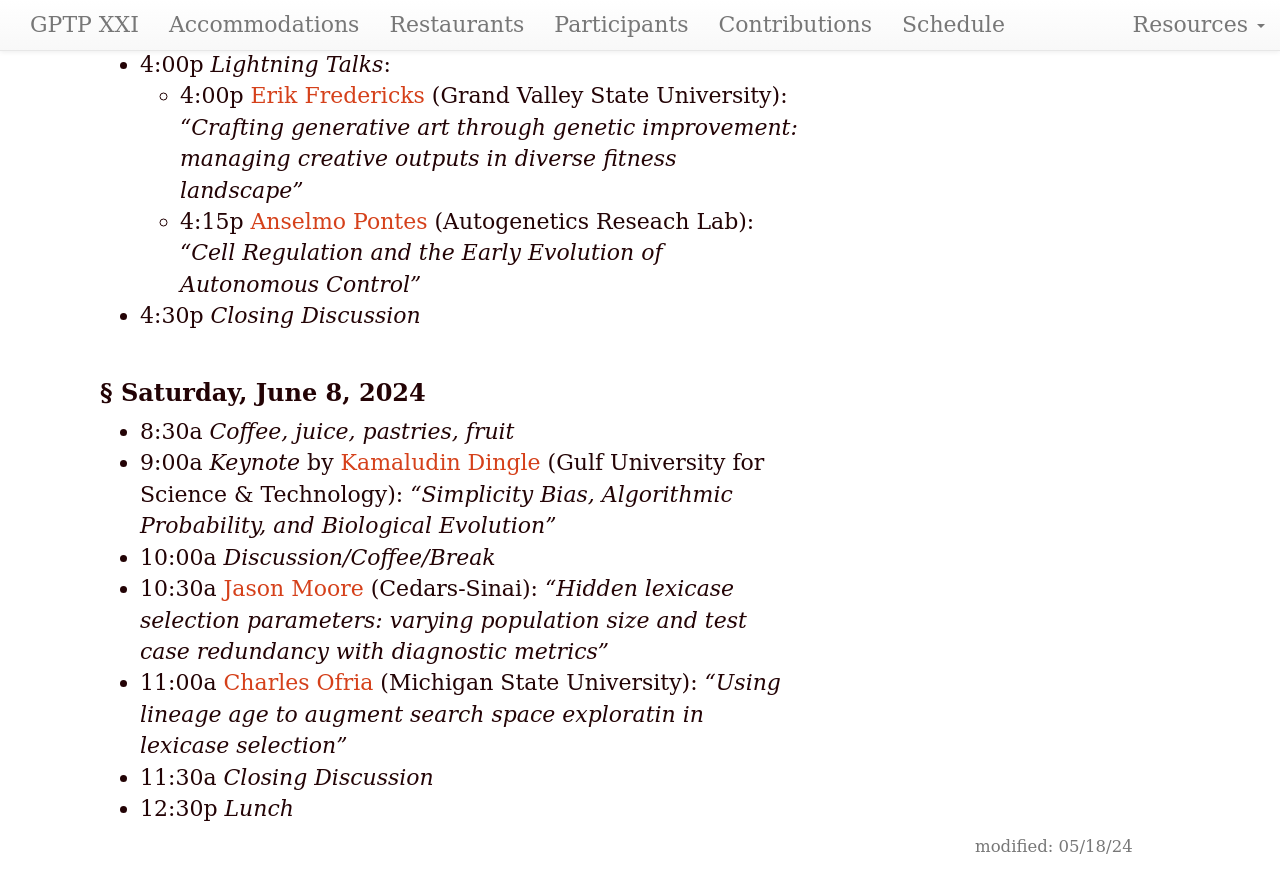
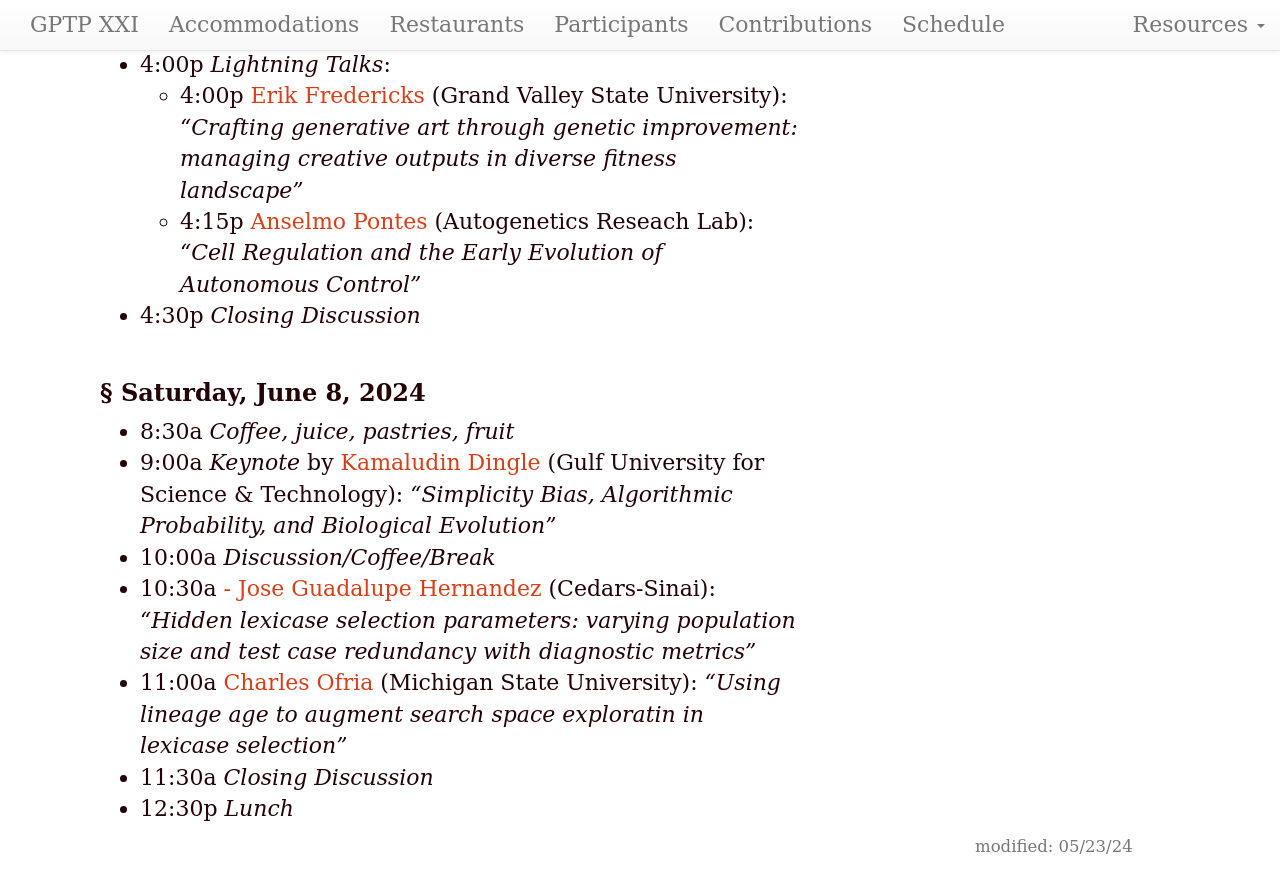
Before and after one commit to GPTP-workshop/gptp-workshop.github.io, a Jekyll site: the page built from schedule.md, in a window 1280 px wide and 900 px high, scrolled down 2831 px. Shown: the top 893 px of the window. Built offline with Jekyll 4.4.1, drawn with Linux system fonts in a browser that asks for light colours; our own code applies the rules of GitHub Pages for plain Markdown files.

Commit message:
Update schedule.md

```diff
--- a/schedule.md
+++ b/schedule.md
@@ -1,6 +1,6 @@
 ---
 layout: default
-updated: "May 18, 2024"
+updated: "May 23, 2024"
 roman: "XXI"
 dates: "June 06-08, 2024"
 ---
@@ -61,7 +61,7 @@ GPTP-2024 will be held at the main campus of University of Michigan, Weiser Hall
 - 8:30a _Coffee, juice, pastries, fruit_
 - 9:00a _Keynote_ by [Kamaludin Dingle](https://www.gust.edu.kw/faculty-staff/Dingle.K) (Gulf University for Science & Technology): _"Simplicity Bias, Algorithmic Probability, and Biological Evolution"_
 - 10:00a _Discussion/Coffee/Break_
-- 10:30a [Jason Moore](https://www.cedars-sinai.edu/research/labs/moore.html) (Cedars-Sinai): _"Hidden lexicase selection parameters: varying population size and test case redundancy with diagnostic metrics"_
+- 10:30a [- Jose Guadalupe Hernandez](https://www.cedars-sinai.edu/research/labs/moore.html) (Cedars-Sinai): _"Hidden lexicase selection parameters: varying population size and test case redundancy with diagnostic metrics"_
 - 11:00a [Charles Ofria](https://ofria.com/) (Michigan State University): _"Using lineage age to augment search space exploratin in lexicase selection"_
 - 11:30a _Closing Discussion_
 - 12:30p _Lunch_
```
